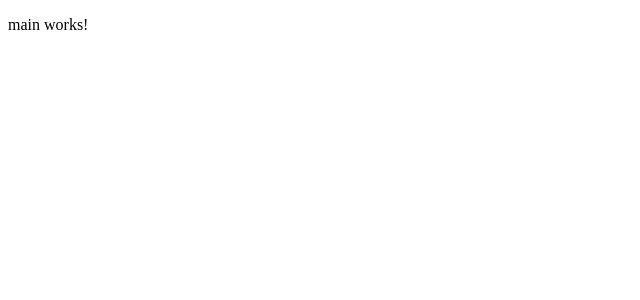
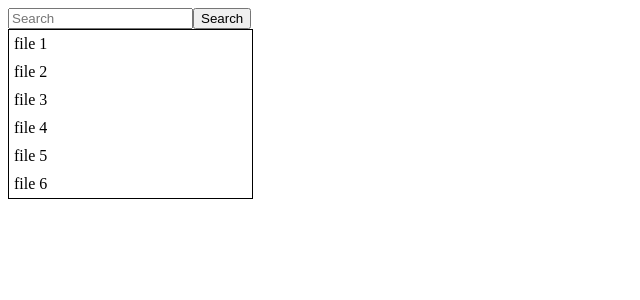
Before and after one commit to Ramiro6/serialize-child, an Angular app: page / in a window 1280 px wide. Shown: the top 300 px of the page, without its empty margins (0-640 px from the left). Built offline with nearby package versions, Linux system fonts and the light colour scheme.

Commit message:
add basic search

```diff
--- a/src/app/module/main/containers/main/main.component.html
+++ b/src/app/module/main/containers/main/main.component.html
@@ -1 +1,17 @@
-<p>main works!</p>
+<div class="box__search">
+  <div class="input-search">
+    <input #input type="text" name="q" (keydown)="searchBar($event)" autocomplete="off" placeholder="Search">
+    <button>Search</button>
+  </div>
+  <ul class="ul-search__find">
+    <li *ngFor="let item of itemOrder; let i = index"
+        #liSelect
+        [id]="i"
+        tabindex="0"
+        (keydown.arrowDown)="changeKeyDown(item, i)"
+        (keydown.arrowUp)="changeKeyUp(item, i)"
+        (click)="onClick(item)">
+      {{ item }}
+    </li>
+  </ul>
+</div>
--- a/src/app/module/main/containers/main/main.component.scss
+++ b/src/app/module/main/containers/main/main.component.scss
@@ -0,0 +1,30 @@
+.box__search {
+  display: flex;
+  flex-direction: column;
+  //position: relative;
+  position: absolute;
+  li {
+    cursor: pointer;
+    padding: 5px;
+    &:hover {
+      outline:solid 1px green;
+    }
+
+    &:focus {
+      outline:solid 1px green;
+    }
+
+    &:active {
+      outline:solid 1px green;
+    }
+  }
+}
+
+.ul-search__find {
+  border: solid 1px black;
+  margin: 0;
+  list-style-type: none;
+  padding: 0;
+  //position: absolute;
+  width: 100%;
+}
--- a/src/app/module/main/containers/main/main.component.ts
+++ b/src/app/module/main/containers/main/main.component.ts
@@ -1,4 +1,4 @@
-import { Component, OnInit } from '@angular/core';
+import { Component, ElementRef, OnInit, QueryList, ViewChild, ViewChildren } from '@angular/core';
 import { GetDataService } from '../../services/get-data/get-data.service';
 
 @Component({
@@ -7,10 +7,64 @@ import { GetDataService } from '../../services/get-data/get-data.service';
   styleUrls: ['./main.component.scss']
 })
 export class MainComponent implements OnInit {
+  @ViewChild('input') inputElement: ElementRef;
+  @ViewChildren('liSelect', { read: ElementRef }) liSelect: QueryList<ElementRef>;
+
+
+  itemOrder = ['file 1', 'file 2', 'file 3', 'file 4', 'file 5', 'file 6'];
 
   constructor( private api: GetDataService ) { }
 
   ngOnInit(): void {
+
   }
 
+
+  onClick(value): void {
+    const natiInput: HTMLInputElement = this.inputElement.nativeElement;
+    natiInput.value = value;
+  }
+
+  searchBar(term: KeyboardEvent): void {
+    if (term.keyCode === 40) {
+      this.liSelect.first.nativeElement.focus();
+      // const listItem: HTMLInputElement = this.liSelect.nativeElement;
+      // listItem.focus();
+      // console.log(this.liSelect.nativeElement);
+    } else if (term.keyCode === 38) {
+      this.liSelect.last.nativeElement.focus();
+    }
+    // console.log(term);
+  }
+
+  changeKeyDown(item, id): void {
+    const getElement: ElementRef = this.liSelect.find((itemNoused: ElementRef, idName: number) => {
+      return idName === id + 1;
+    });
+
+
+    if (getElement) {
+      const getNative: HTMLElement = getElement.nativeElement;
+      getNative.focus();
+    } else {
+      this.liSelect.last.nativeElement.blur();
+      this.inputElement.nativeElement.focus();
+    }
+  }
+
+
+  changeKeyUp(item, id): void {
+    const getElement: ElementRef = this.liSelect.find((itemNoused: ElementRef, idName: number) => {
+      return idName === id - 1;
+    });
+
+
+    if (getElement) {
+      const getNative: HTMLElement = getElement.nativeElement;
+      getNative.focus();
+    } else {
+      this.liSelect.first.nativeElement.blur();
+      this.inputElement.nativeElement.focus();
+    }
+  }
 }
--- a/src/app/module/main/main.module.ts
+++ b/src/app/module/main/main.module.ts
@@ -2,6 +2,7 @@ import { NgModule } from '@angular/core';
 import { CommonModule } from '@angular/common';
 import { MainComponent } from './containers/main/main.component';
 import { GetDataService } from './services/get-data/get-data.service';
+import {FormsModule} from '@angular/forms';
 @NgModule({
   declarations: [
     MainComponent
@@ -9,7 +10,10 @@ import { GetDataService } from './services/get-data/get-data.service';
   exports: [
     MainComponent
   ],
-  imports: [ CommonModule ],
+  imports: [
+    CommonModule,
+    FormsModule
+  ],
   providers: [
     GetDataService
   ]
```
